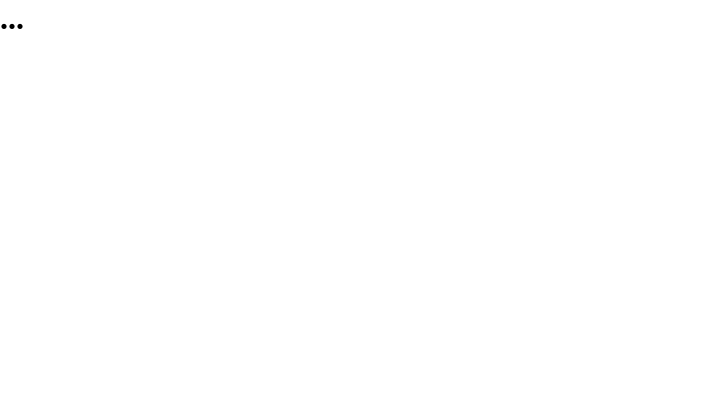
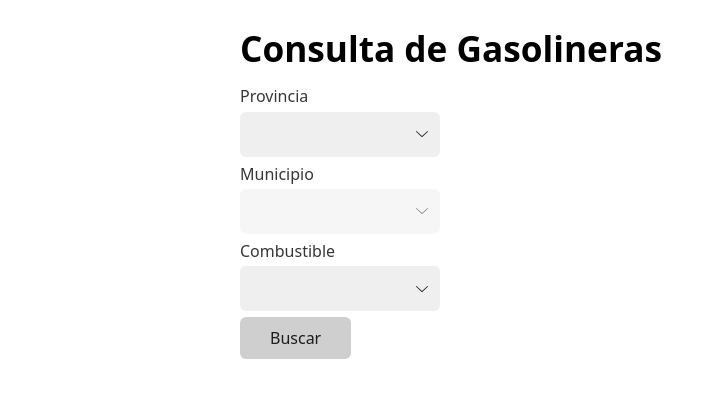
Before and after one commit to reeeyy05/Gasolinera, a plain HTML site: page index.html in a window 1280 px wide. Shown: the whole page, without its empty margins (0-723 px from the left). Drawn offline with nearby package versions, Linux system fonts and the light colour scheme.

Commit message:
✅New: creacion carpetas
Se crean las carpetas para cada tipo de archivo y la estructura del html

```diff
--- /dev/null
+++ b/CSS/styles.css
@@ -0,0 +1,10 @@
+* {
+    margin: 0;
+    padding: 0;
+}
+
+select {
+    min-width: 200px;
+    height: 45px;
+    box-sizing: border-box;
+}
--- /dev/null
+++ b/JS/constants.js
@@ -0,0 +1 @@
+export const base = "https://sedeaplicaciones.minetur.gob.es/ServiciosRESTCarburantes/PreciosCarburantes";
--- a/index.html
+++ b/index.html
@@ -1,14 +1,29 @@
 <!DOCTYPE html>
 <html lang='es'>
+
 <head>
     <meta charset='UTF-8'>
     <meta name='viewport' content='width=device-width, initial-scale=1'>
-    <link rel='stylesheet' type='text/css' media='screen' href='styles.css'>
-    <script src='script.js' defer></script>
+    <link rel='stylesheet' type='text/css' media='screen' href='CSS/styles.css'>
+    <link rel="stylesheet" href="https://cdn.jsdelivr.net/npm/water.css@2/out/light.css">
+    <script type="module" src='JS/script.js'></script>
     <title>API-Gasolinera</title>
 </head>
 
 <body>
-    <h1>...</h1>
+    <h1>Consulta de Gasolineras</h1>
+
+    <form id="busqueda">
+        <label for="provincia">Provincia</label>
+        <select id="selectProvincia"></select>
+        <label for="provincia">Municipio</label>
+        <select id="selectMunicipio" disabled></select>
+        <label for="provincia">Combustible</label>
+        <select id="selectCombustible"></select>
+        <button type="submit">Buscar</button>
+    </form>
+
+    <div id="resultados"></div>
 </body>
+
 </html>
--- a/styles.css
+++ /dev/null
@@ -1,5 +0,0 @@
-
-* {
-    margin: 0;
-    padding: 0;
-}
```
Also changed, not shown: JS/script.js (added).
